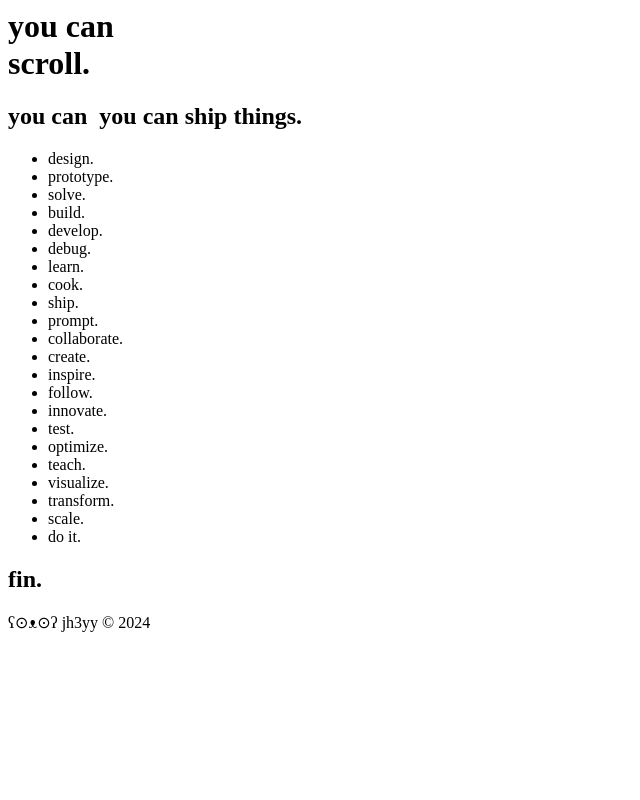
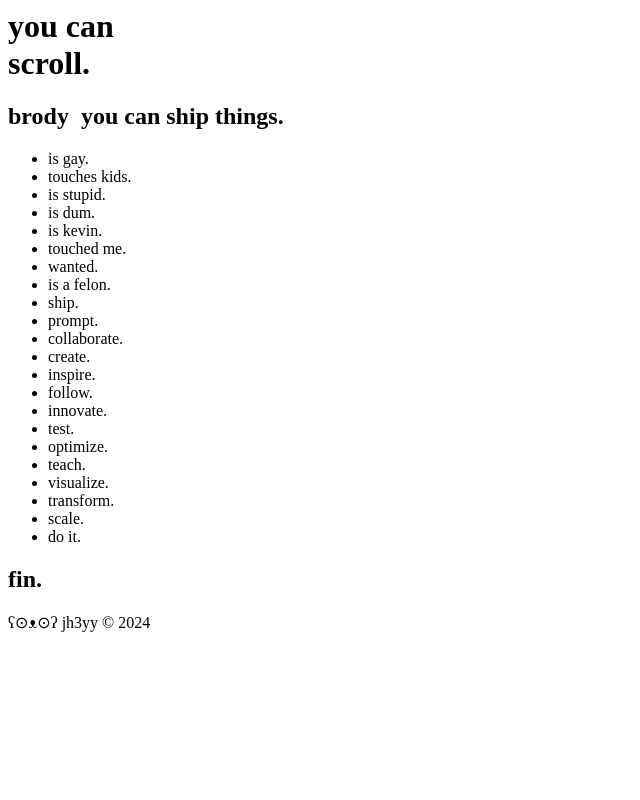
Before and after one commit to Luminarity-lol/Brody, a plain HTML site: page Index.html in a window 1280 px wide. Shown: the top 800 px of the page, without its empty margins (0-640 px from the left). Drawn offline with Linux system fonts and the light colour scheme.

Commit message:
Update Index.html

```diff
--- a/Index.html
+++ b/Index.html
@@ -3,18 +3,18 @@
     </header>
     <main>
       <section class="content fluid">
-        <h2><span aria-hidden="true">you can&nbsp;</span>
+        <h2><span aria-hidden="true">brody&nbsp;</span>
           <span class="sr-only">you can ship things.</span>
         </h2>
         <ul aria-hidden="true" style="--count: 22">
-          <li style="--i: 0">design.</li>
-          <li style="--i: 1">prototype.</li>
-          <li style="--i: 2">solve.</li>
-          <li style="--i: 3">build.</li>
-          <li style="--i: 4">develop.</li>
-          <li style="--i: 5">debug.</li>
-          <li style="--i: 6">learn.</li>
-          <li style="--i: 7">cook.</li>
+          <li style="--i: 0">is gay.</li>
+          <li style="--i: 1">touches kids.</li>
+          <li style="--i: 2">is stupid.</li>
+          <li style="--i: 3">is dum.</li>
+          <li style="--i: 4">is kevin.</li>
+          <li style="--i: 5">touched me.</li>
+          <li style="--i: 6">wanted.</li>
+          <li style="--i: 7">is a felon.</li>
           <li style="--i: 8">ship.</li>
           <li style="--i: 9">prompt.</li>
           <li style="--i: 10">collaborate.</li>
```
